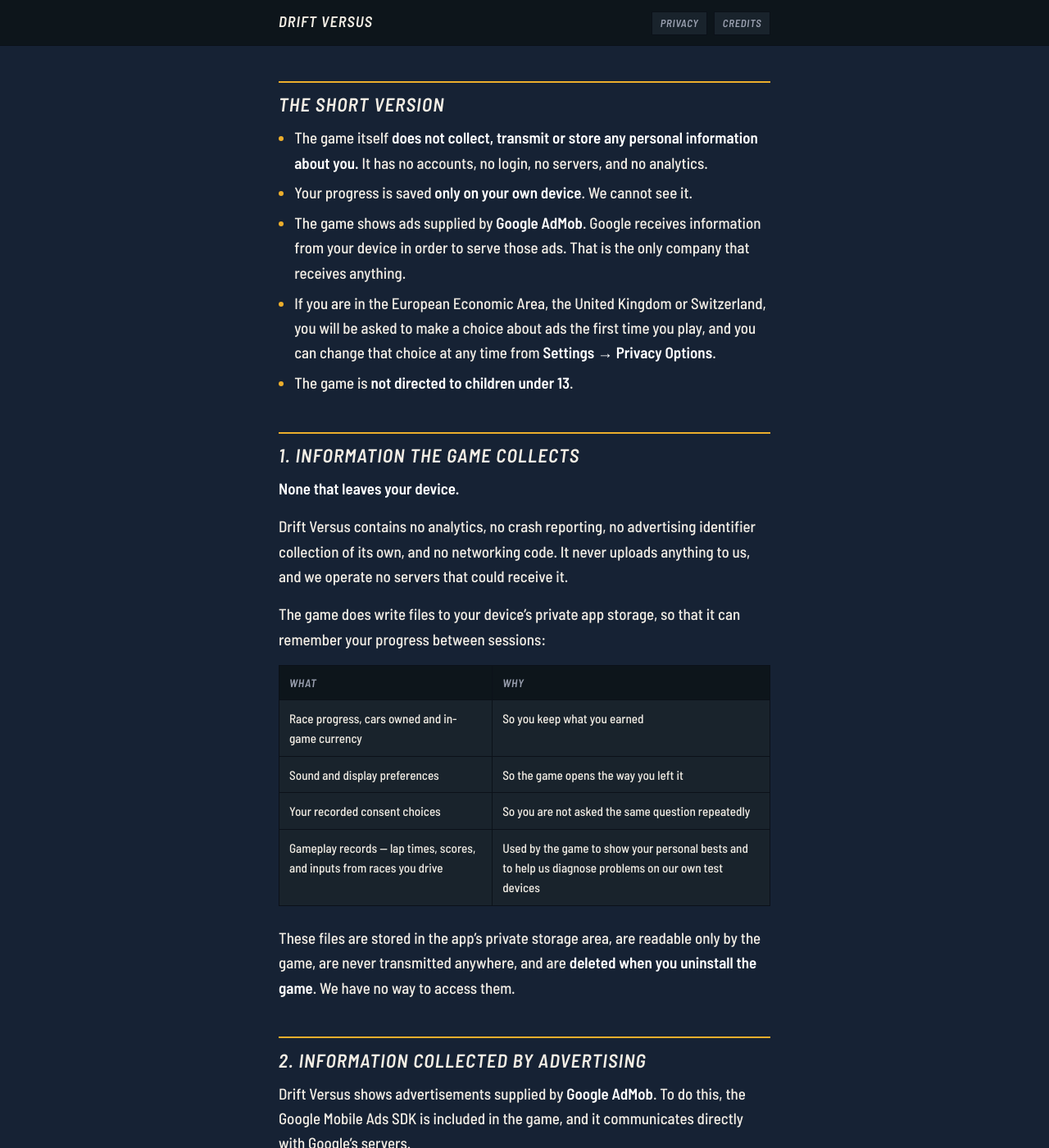
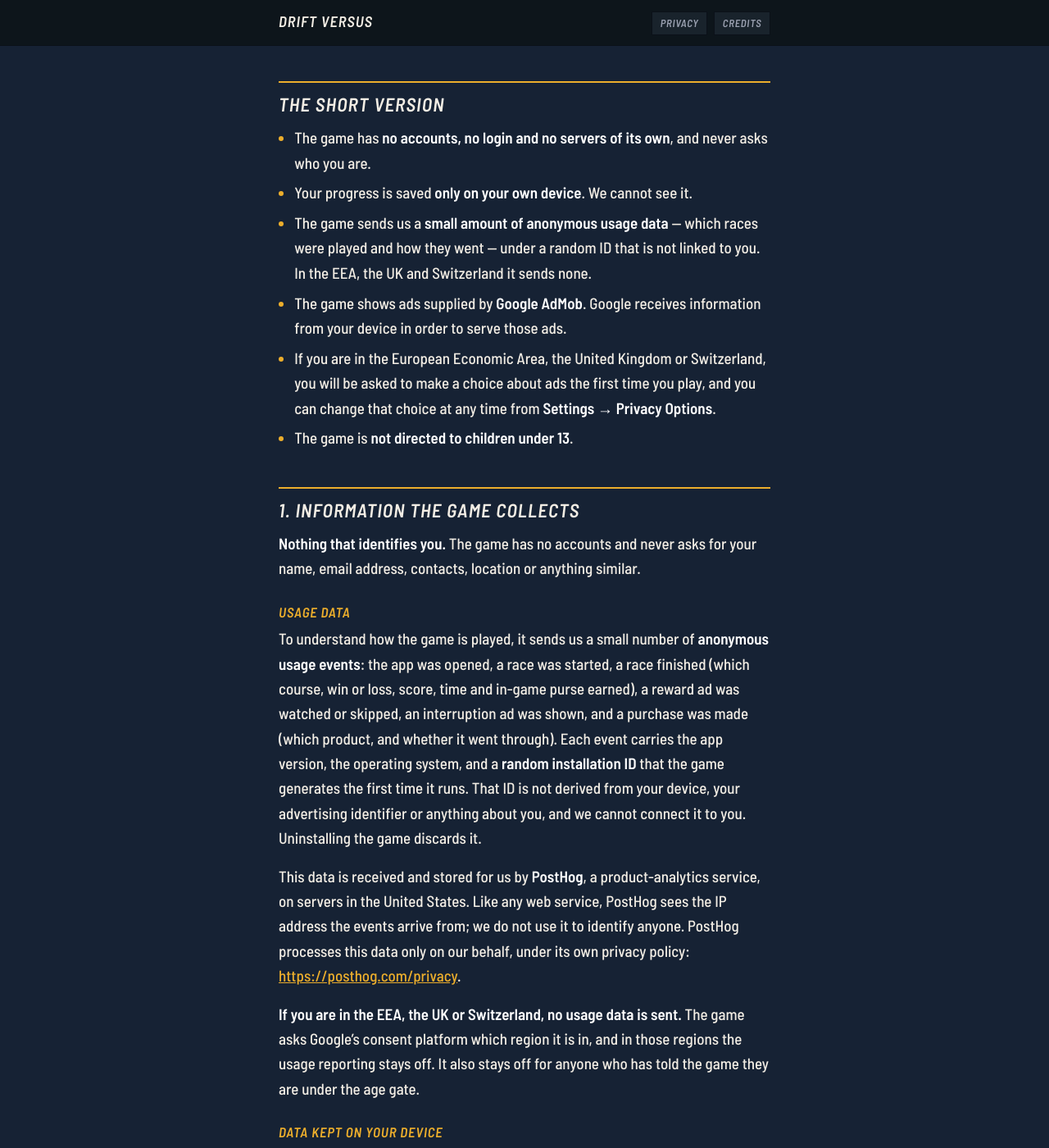
Before and after one commit to mhazki/drift-versus-privacy, a Jekyll site: the page built from index.md, in a window 1280 px wide and 1400 px high, scrolled down 259 px. Shown: the whole window at 82% size. Built offline with Jekyll 4.4.1, drawn with Linux system fonts in a browser that asks for light colours; our own code applies the rules of GitHub Pages for plain Markdown files; some of the changed text lies outside the part shown.

Commit message:
The page says what the game now sends
Mirrors PRIVACY_POLICY.md as of 2026-08-27: anonymous usage events under
a random install id, none in the EEA/UK/CH; effective date moves.

Co-Authored-By: Claude Fable 5 <noreply@anthropic.com>

```diff
--- a/index.md
+++ b/index.md
@@ -13,13 +14,14 @@ This policy explains what happens to information when you play **Drift Versus**
 
 ## The short version
 
-- The game itself **does not collect, transmit or store any personal
-  information about you.** It has no accounts, no login, no servers, and no
-  analytics.
+- The game has **no accounts, no login and no servers of its own**, and never
+  asks who you are.
 - Your progress is saved **only on your own device**. We cannot see it.
+- The game sends us a **small amount of anonymous usage data** — which races
+  were played and how they went — under a random ID that is not linked to you.
+  In the EEA, the UK and Switzerland it sends none.
 - The game shows ads supplied by **Google AdMob**. Google receives information
-  from your device in order to serve those ads. That is the only company that
-  receives anything.
+  from your device in order to serve those ads.
 - If you are in the European Economic Area, the United Kingdom or Switzerland,
   you will be asked to make a choice about ads the first time you play, and you
   can change that choice at any time from **Settings → Privacy Options**.
@@ -29,25 +31,47 @@ This policy explains what happens to information when you play **Drift Versus**
 
 ## 1. Information the game collects
 
-**None that leaves your device.**
+**Nothing that identifies you.** The game has no accounts and never asks for
+your name, email address, contacts, location or anything similar.
 
-Drift Versus contains no analytics, no crash reporting, no advertising
-identifier collection of its own, and no networking code. It never uploads
-anything to us, and we operate no servers that could receive it.
+### Usage data
 
-The game does write files to your device's private app storage, so that it can
-remember your progress between sessions:
+To understand how the game is played, it sends us a small number of
+**anonymous usage events**: the app was opened, a race was started, a race
+finished (which course, win or loss, score, time and in-game purse earned), a
+reward ad was watched or skipped, an interruption ad was shown, and a purchase
+was made (which product, and whether it went through). Each event carries the
+app version, the operating system, and a **random installation ID** that the
+game generates the first time it runs. That ID is not derived from your device,
+your advertising identifier or anything about you, and we cannot connect it to
+you. Uninstalling the game discards it.
+
+This data is received and stored for us by **PostHog**, a product-analytics
+service, on servers in the United States. Like any web service, PostHog sees
+the IP address the events arrive from; we do not use it to identify anyone.
+PostHog processes this data only on our behalf, under its own privacy policy:
+<https://posthog.com/privacy>.
+
+**If you are in the EEA, the UK or Switzerland, no usage data is sent.** The
+game asks Google's consent platform which region it is in, and in those
+regions the usage reporting stays off. It also stays off for anyone who has
+told the game they are under the age gate.
+
+### Data kept on your device
+
+The game also writes files to your device's private app storage, so that it
+can remember your progress between sessions:
 
 | What | Why |
 |---|---|
 | Race progress, cars owned and in-game currency | So you keep what you earned |
 | Sound and display preferences | So the game opens the way you left it |
 | Your recorded consent choices | So you are not asked the same question repeatedly |
-| Gameplay records — lap times, scores, and inputs from races you drive | Used by the game to show your personal bests and to help us diagnose problems on our own test devices |
+| The random installation ID described above | So the usage data from one install is counted once |
 
 These files are stored in the app's private storage area, are readable only by
-the game, are never transmitted anywhere, and are **deleted when you uninstall
-the game**. We have no way to access them.
+the game, are never uploaded, and are **deleted when you uninstall the game**.
+We have no way to access them.
 
 ## 2. Information collected by advertising
 
@@ -59,7 +83,9 @@ Google may receive and process information including your device's advertising
 identifier, IP address, device type and operating system, general location
 derived from your IP address, and how you interacted with an ad. **We do not
 receive this information.** We see only aggregate, anonymous reports — for
-example, how many ads were shown in total.
+example, how many ads were shown in total. The usage data described in section
+1 is never shared with Google, and the random installation ID is never sent to
+it.
 
 How Google uses this data is governed by Google's own policies:
 
@@ -104,8 +130,13 @@ reward" ads remain available, because they are a way to earn in-game currency
 rather than an interruption, and removing them would take something away from
 you rather than give something back.
 
+**To stop usage data being sent**, uninstall the game. There is no separate
+switch for it inside the game; the data is anonymous, and in the regions where
+the law requires an explicit choice it is not collected at all.
+
 **To delete everything the game has stored**, uninstall it. All local data goes
-with it.
+with it, including the installation ID, so nothing sent after a reinstall can
+be connected to what came before.
 
 ## 5. Children
 
@@ -118,33 +149,40 @@ please contact us at the address below and we will act on it.
 
 ## 6. Data retention
 
-We hold no personal data about you, so there is nothing for us to retain or
-delete on request. Data stored on your device stays there until you uninstall
-the game or clear its data. Data held by Google as an advertising partner is
-retained according to Google's own policies, linked in section 2.
+Usage data (section 1) is kept for **no longer than twelve months** from the
+day it is received, then deleted. It is held only in aggregate-ready form —
+events under a random ID — and we never build profiles of individual players
+from it. Data stored on your device stays there until you uninstall the game
+or clear its data. Data held by Google as an advertising partner is retained
+according to Google's own policies, linked in section 2.
 
 ## 7. Your rights
 
 Depending on where you live, you may have rights to access, correct, delete, or
 restrict the processing of your personal data, or to object to it.
 
-Because we neither collect nor hold personal data, most of these rights are
-exercised directly against Google as the party that does. Google's privacy
-policy, linked in section 2, explains how. For anything relating to this game
-specifically, contact us and we will help.
+The usage data we hold is not linked to you, and we have no way to find the
+events that came from your device unless you send us the installation ID from
+the game's `analytics.json` file. If you do, we will delete them. Everything
+else — the advertising data — is held by Google, and those rights are exercised
+against Google as the party that holds it; Google's privacy policy, linked in
+section 2, explains how. For anything relating to this game specifically,
+contact us and we will help.
 
 ## 8. Security
 
-Because no personal data is transmitted to or stored by us, there is no
-database of player information that could be breached. Data on your device is
-protected by your device's own app sandboxing and whatever passcode or
-biometric lock you have set.
+We hold no database of player identities that could be breached: the usage
+data we keep is anonymous events under random IDs, sent over an encrypted
+connection and stored by PostHog under its own security programme. Data on
+your device is protected by your device's own app sandboxing and whatever
+passcode or biometric lock you have set.
 
 ## 9. Changes to this policy
 
-If the game changes in a way that affects this policy — for example if analytics
-were ever added — we will update this page and change the effective date at the
-top. Material changes will also be surfaced in the game itself.
+If the game changes in a way that affects this policy — for example if crash
+reporting were ever added, or usage data were ever collected in more regions —
+we will update this page and change the effective date at the top. Material
+changes will also be surfaced in the game itself.
 
 ## 10. Contact
 
```
Also changed, not shown: other parts of index.md (+2 -1 lines).
